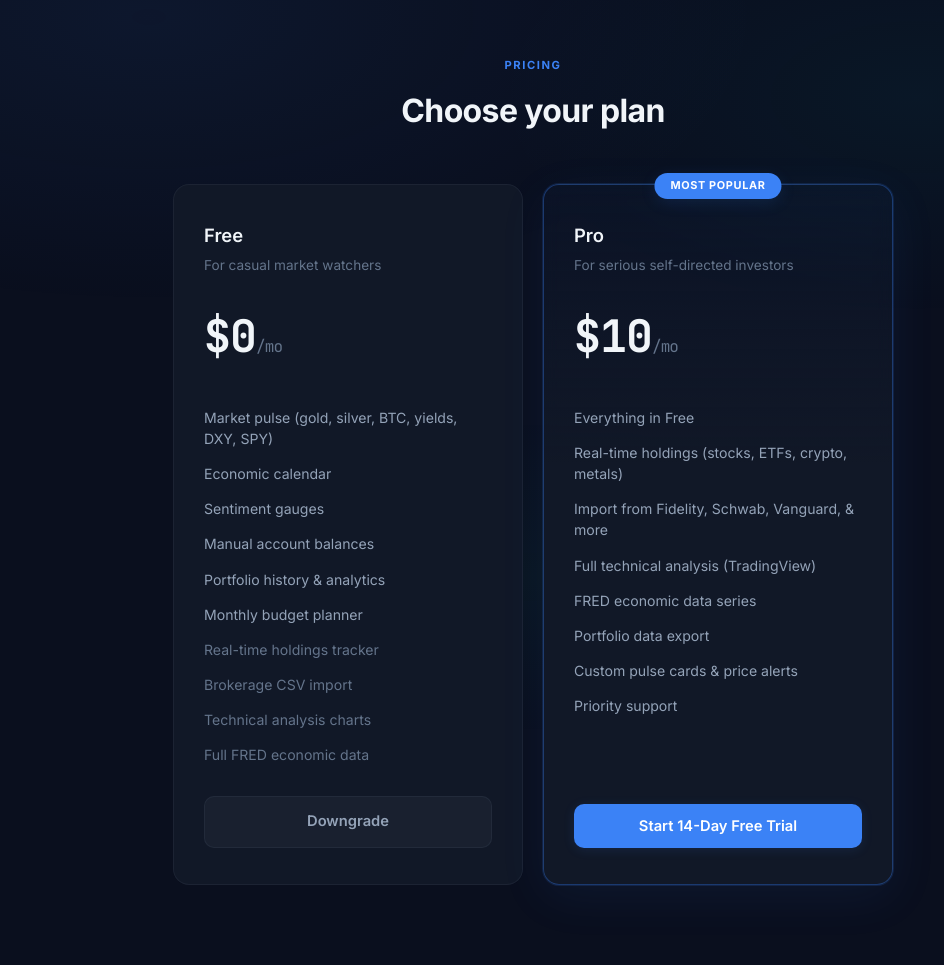
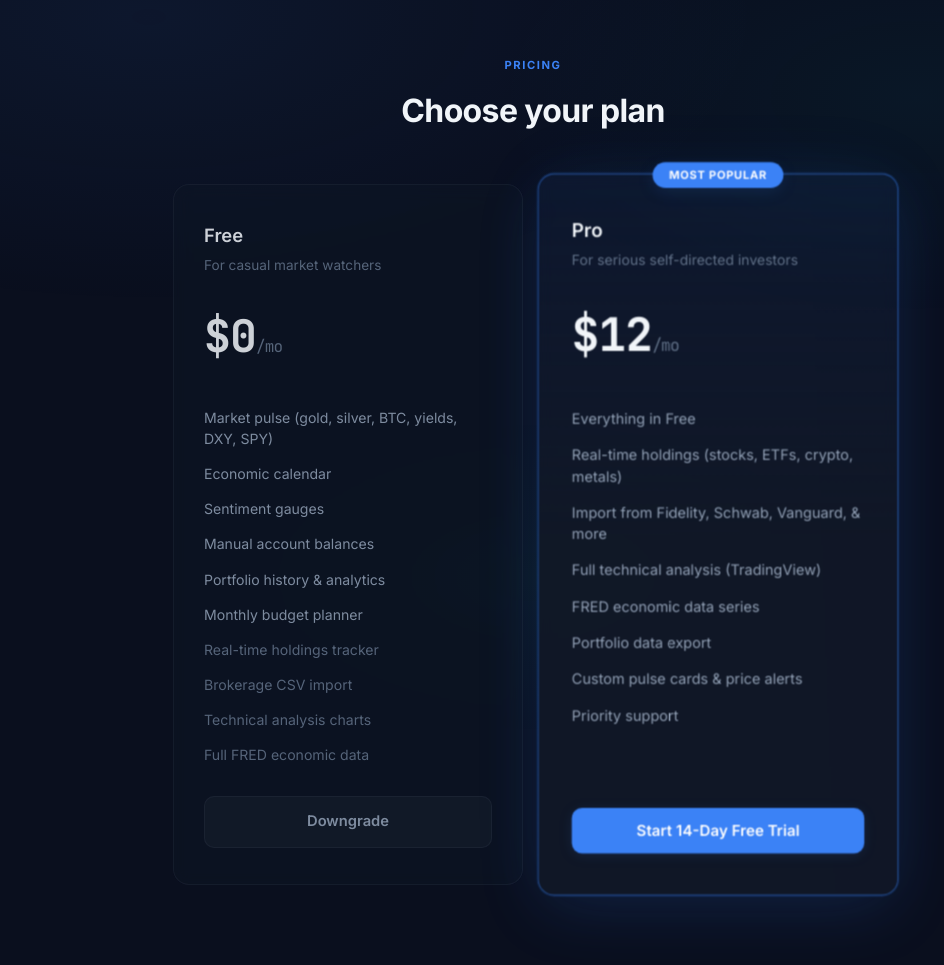
Before and after one commit to curtisboortz/nickel-and-dime, a Flask app: template app/templates/billing/pricing.html in a window 1280 px wide. Shown: the part 63-1028 px from the top of the page, without its empty margins (107-1051 px from the left). Run offline with Flask 3, Linux system fonts and the light colour scheme; the template is opened without the code that fills it, so the values that code supplies are empty.

Commit message:
Pricing: bump Pro to /mo, make Pro card visually dominant over Free
Made-with: Cursor

```diff
--- a/app/static/css/landing.css
+++ b/app/static/css/landing.css
@@ -416,22 +416,28 @@
   gap: 20px;
 }
 .price-card {
-  background: var(--bg-landing-card);
+  background: rgba(17,24,39,0.5);
   border: 1px solid var(--border-land);
   border-radius: var(--land-radius);
   padding: 36px 30px;
   display: flex; flex-direction: column;
   backdrop-filter: blur(8px);
-  transition: border-color 0.2s;
+  transition: border-color 0.2s, transform 0.2s;
+  opacity: 0.85;
 }
 .price-card:hover { border-color: var(--border-land-hover); }
 .price-card.featured {
-  border-color: rgba(59,130,246,0.35);
+  opacity: 1;
+  border-color: rgba(59,130,246,0.45);
   box-shadow:
-    0 0 0 1px rgba(59,130,246,0.15),
-    0 12px 48px rgba(59,130,246,0.08);
+    0 0 0 1px rgba(59,130,246,0.2),
+    0 16px 64px rgba(59,130,246,0.12),
+    0 0 80px rgba(59,130,246,0.06);
   position: relative;
-  background: linear-gradient(180deg, rgba(59,130,246,0.04) 0%, var(--bg-landing-card) 40%);
+  background: linear-gradient(180deg, rgba(59,130,246,0.08) 0%, rgba(17,24,39,0.95) 50%);
+  transform: scale(1.03);
+  z-index: 1;
+  padding: 40px 32px;
 }
 .price-badge {
   position: absolute;
--- a/app/templates/billing/pricing.html
+++ b/app/templates/billing/pricing.html
@@ -64,7 +64,7 @@
       <div class="price-badge">Most Popular</div>
       <h3>Pro</h3>
       <p class="price-desc">For serious self-directed investors</p>
-      <div class="price-amount">$10<span>/mo</span></div>
+      <div class="price-amount">$12<span>/mo</span></div>
       <ul class="price-features">
         <li>Everything in Free</li>
         <li>Real-time holdings (stocks, ETFs, crypto, metals)</li>
--- a/app/templates/landing.html
+++ b/app/templates/landing.html
@@ -263,7 +263,7 @@
       <div class="price-badge">Most Popular</div>
       <h3>Pro</h3>
       <p class="price-desc">For serious self-directed investors</p>
-      <div class="price-amount">$10<span>/mo</span></div>
+      <div class="price-amount">$12<span>/mo</span></div>
       <ul class="price-features">
         <li>
           <svg class="pf-icon check" viewBox="0 0 24 24" fill="none" stroke="currentColor" stroke-width="2.5" stroke-linecap="round" stroke-linejoin="round"><polyline points="20 6 9 17 4 12"/></svg>
```
